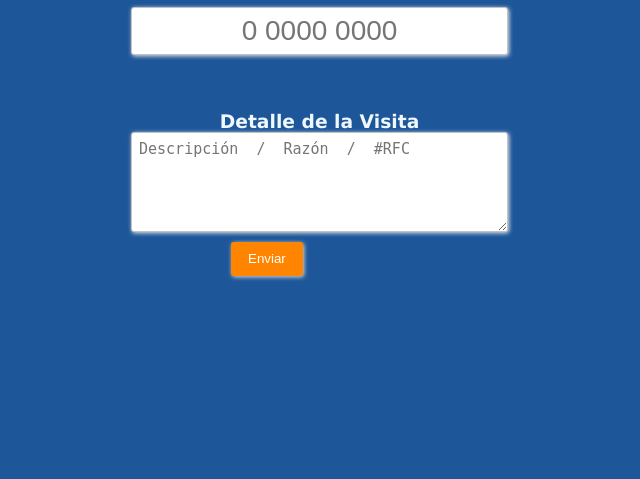
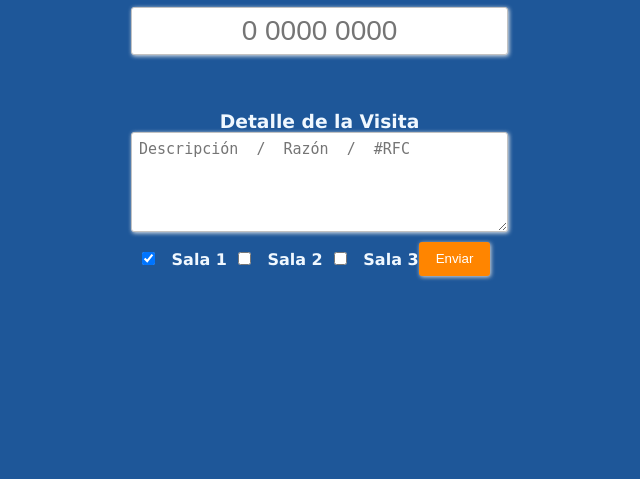
Before and after one commit to Car11/San_Pedro_DCTI_Bitacora, a PHP site: page / in a window 1280 px wide. Shown: the part 425-904 px from the top of the page, without its empty margins (369-1009 px from the left). Run offline with PHP 8.4, Linux system fonts and the light colour scheme.

Commit message:
Inicio chkbox

```diff
--- a/css/estilo.css
+++ b/css/estilo.css
@@ -58,6 +58,11 @@ h3{
     text-align: center;
     padding-top: 3em;
     color: aliceblue;
+}
+h4{
+    color: aliceblue;
+    float: left;
+    margin: 0;
 }
 label{
     padding-bottom: 12px;
@@ -159,6 +164,9 @@ span.campoperfil{
     display: block;
 	margin-top: 300px;
 }
+#acceso{
+
+}
 
 .input-field{
     display: block;
@@ -240,3 +248,43 @@ span.campoperfil{
     background: #FFAB49;
     color: #fff;
 }
+
+.chkbox {
+  width: 35px;
+  position: relative;
+  margin: 20px auto;
+  label {
+    width: 20px;
+    height: 20px;
+    cursor: pointer;
+    position: absolute;
+    top: 0;
+    left: 0;
+    background: linear-gradient(top, #222 0%, #45484d 100%);
+    border-radius: 4px;
+    box-shadow: inset 0px 1px 1px rgba(0,0,0,0.5), 0px 1px 0px rgba(255,255,255,.4);
+    &:after {
+      content: '';
+      width: 9px;
+      height: 5px;
+      position: absolute;
+      top: 4px;
+      left: 4px;
+      border: 3px solid #fcfff4;
+      border-top: none;
+      border-right: none;
+      background: transparent;
+      opacity: 0;
+      transform: rotate(-45deg);
+    }
+    &:hover::after {
+      opacity: 0.3;
+    }
+  }
+  input[type=checkbox] {
+    visibility: hidden;
+    &:checked + label:after {
+      opacity: 1;
+    }
+  }
+}
--- a/index.php
+++ b/index.php
@@ -41,7 +41,11 @@
             <form  action="EnviaVisitante.php" method="POST">
                 <input type="text" maxlength="9" id="cedula" class="input-field" name="cedula" placeholder="0 0000 0000" title="Número de cédula separado con CEROS"   onkeypress="return isNumber(event)"/>
                 <h3>Detalle de la Visita</h3>
-                    <textarea type="text" class="textarea-field"  id = "detalle" name="detalle" placeholder="Descripción  /  Razón  /  #RFC" ></textarea>
+                <textarea type="text" class="textarea-field"  id = "detalle" name="detalle" placeholder="Descripción  /  Razón  /  #RFC" ></textarea> <div id="acceso">
+                    <h4><input type="checkbox" class="chkbox" name="sala1" value="sala1" checked> Sala 1</h4>
+                    <h4><input type="checkbox" class="chkbox" name="sala2" value="sala2"> Sala 2</h4>
+                    <h4><input type="checkbox" class="chkbox" name="sala3" value="sala3"> Sala 3</h4>
+                </div>
                 <input type="submit" value="Enviar" id="enviar" />
             </form>
         </div>
```
Lines whose indentation alone changed are shown as unchanged.
